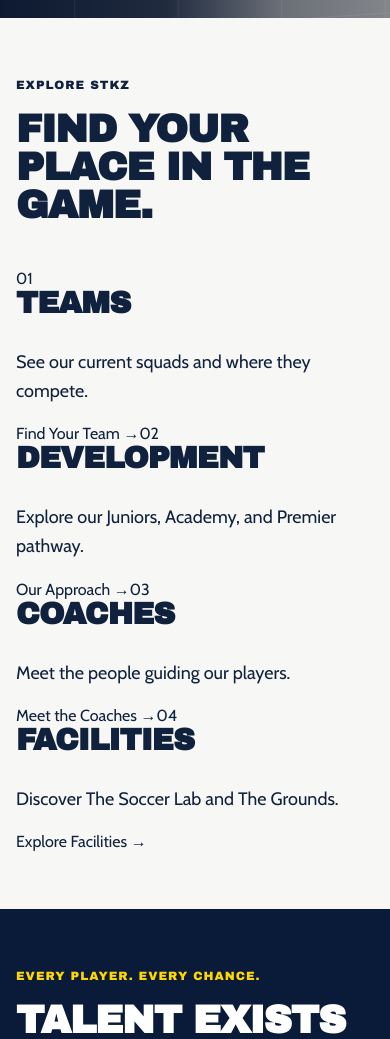
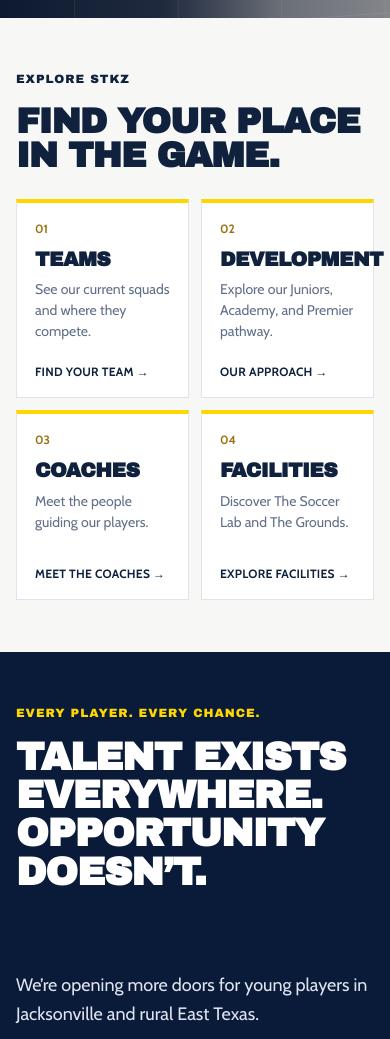
Before and after one commit to b8r0a3d4/stkz-sc-website, a Next.js app: page / in a window 390 px wide. Shown: the part 529-1568 px from the top of the page. Built offline with nearby package versions, Linux system fonts and the light colour scheme; grey boxes are pictures that could not be loaded.

Commit message:
Style streamlined homepage and compact donor layouts across screen sizes

```diff
--- a/app/globals.css
+++ b/app/globals.css
@@ -1409,3 +1409,58 @@ body { overflow-x: clip; }
   .access-work-item p { font-size: 1rem; }
   .access-story h2, .access-work h2 { font-size: clamp(2.1rem, 9.5vw, 3.3rem); overflow-wrap: break-word; }
 }
+
+
+/* Compact sitewide content pass (October 2026) */
+.home-overview, .home-mission {
+  padding-block: clamp(52px, 6vw, 78px);
+}
+.home-overview .section-heading { margin-bottom: 26px; }
+.home-overview .section-heading h2 { font-size: clamp(2.2rem, 4vw, 3.9rem); margin-bottom: 0; }
+.home-quick-grid { display: grid; grid-template-columns: repeat(4, minmax(0, 1fr)); gap: 15px; }
+.home-quick-card {
+  min-width: 0;
+  min-height: 220px;
+  background: white;
+  border: 1px solid var(--line);
+  border-top: 4px solid var(--gold);
+  padding: 24px;
+  display: flex;
+  flex-direction: column;
+  transition: box-shadow .15s ease, transform .15s ease;
+}
+.home-quick-card:hover, .home-quick-card:focus-visible { box-shadow: 0 8px 24px rgba(10,27,58,.12); transform: translateY(-2px); }
+.home-quick-number { color: #9a7410; font-size: 12px; font-weight: 800; }
+.home-quick-card h3 { font-size: clamp(1.4rem, 2vw, 1.85rem); margin: 20px 0 10px; }
+.home-quick-card p { font-size: 15px; line-height: 1.5; color: var(--muted); margin: 0 0 22px; }
+.home-quick-link { display: block; margin-top: auto; font-weight: 800; font-size: 12px; text-transform: uppercase; letter-spacing: .02em; }
+.home-mission .content-grid { align-items: center; }
+.home-mission .content-grid > div:last-child p { color: #dfe5ef; margin-top: 0; }
+.home-mission .button { max-width: fit-content; }
+.teams-league-summary { max-width: 960px; color: var(--muted); margin: 0; }
+.teams-league-summary strong { color: var(--navy); }
+.current-teams-section .section-heading { margin-bottom: 28px; }
+.donation-use-section .donate-impact-card { min-height: 225px; padding: 24px; }
+.donation-use-section .impact-card-top h3 { font-size: clamp(1.3rem, 1.8vw, 1.6rem); }
+.sponsorship-section .sponsorship-option-card { min-height: 210px; }
+.events-short, .facilities-short, .about-short { padding-block: clamp(50px, 5.5vw, 78px); }
+@media (max-width: 991px) {
+  .home-quick-grid { grid-template-columns: repeat(2, minmax(0, 1fr)); }
+}
+@media (max-width: 767px) {
+  .home-quick-grid { gap: 12px; }
+  .home-quick-card { min-height: 190px; padding: 18px; }
+  .home-quick-card h3 { margin-top: 14px; font-size: clamp(1.25rem, 5vw, 1.65rem); }
+  .home-quick-card p { font-size: 14px; }
+  .home-mission .button { max-width: none; }
+  .donation-use-section .donate-impact-grid { grid-template-columns: repeat(2, minmax(0, 1fr)); gap: 12px; }
+  .donation-use-section .donate-impact-card { min-height: auto; padding: 18px; }
+  .donation-use-section .impact-card-top { padding-bottom: 12px; margin-bottom: 12px; }
+  .donation-use-section .impact-card-top h3 { font-size: clamp(1rem, 4.1vw, 1.35rem); line-height: 1.12; overflow-wrap: anywhere; }
+  .donation-use-section .donate-impact-card > p { font-size: 14px; line-height: 1.48; }
+}
+@media (max-width: 360px) {
+  .home-quick-grid { grid-template-columns: 1fr; }
+  .home-quick-card { min-height: 0; }
+  .donation-use-section .donate-impact-grid { grid-template-columns: 1fr; }
+}
```
